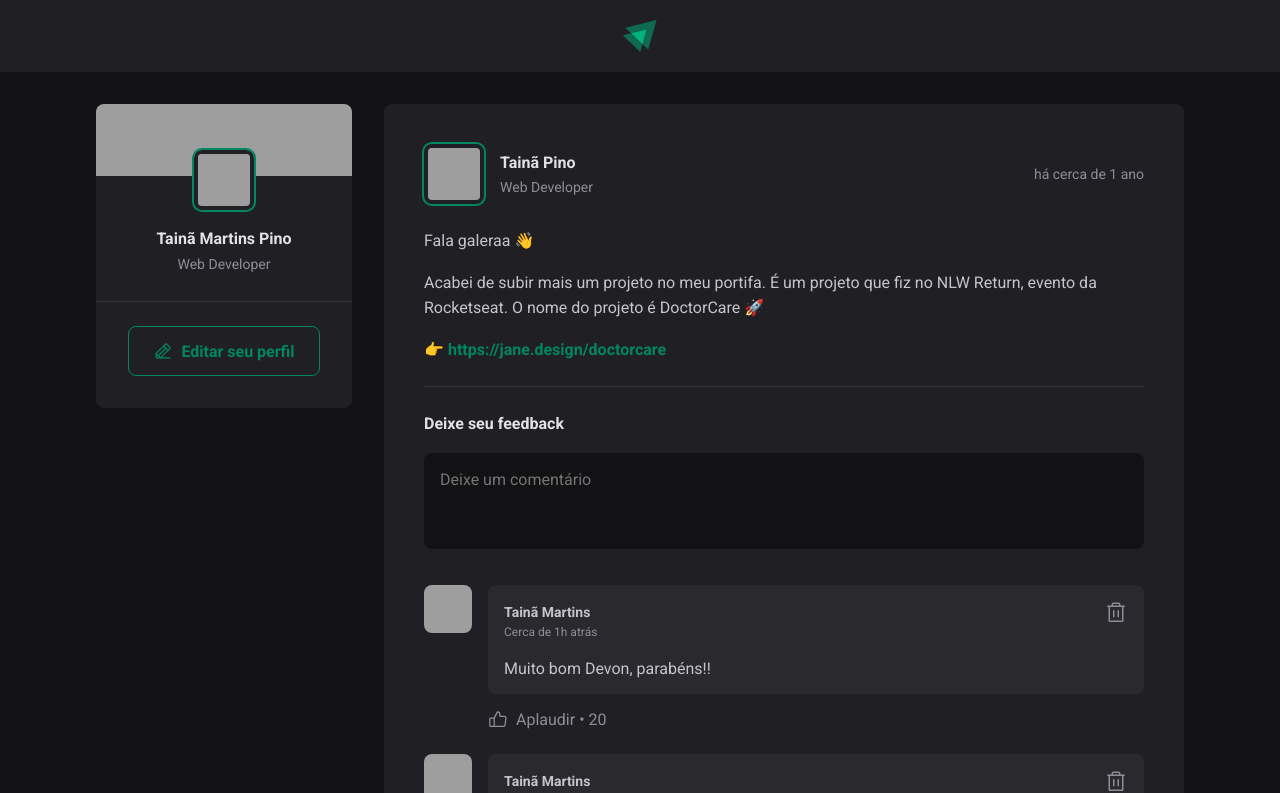
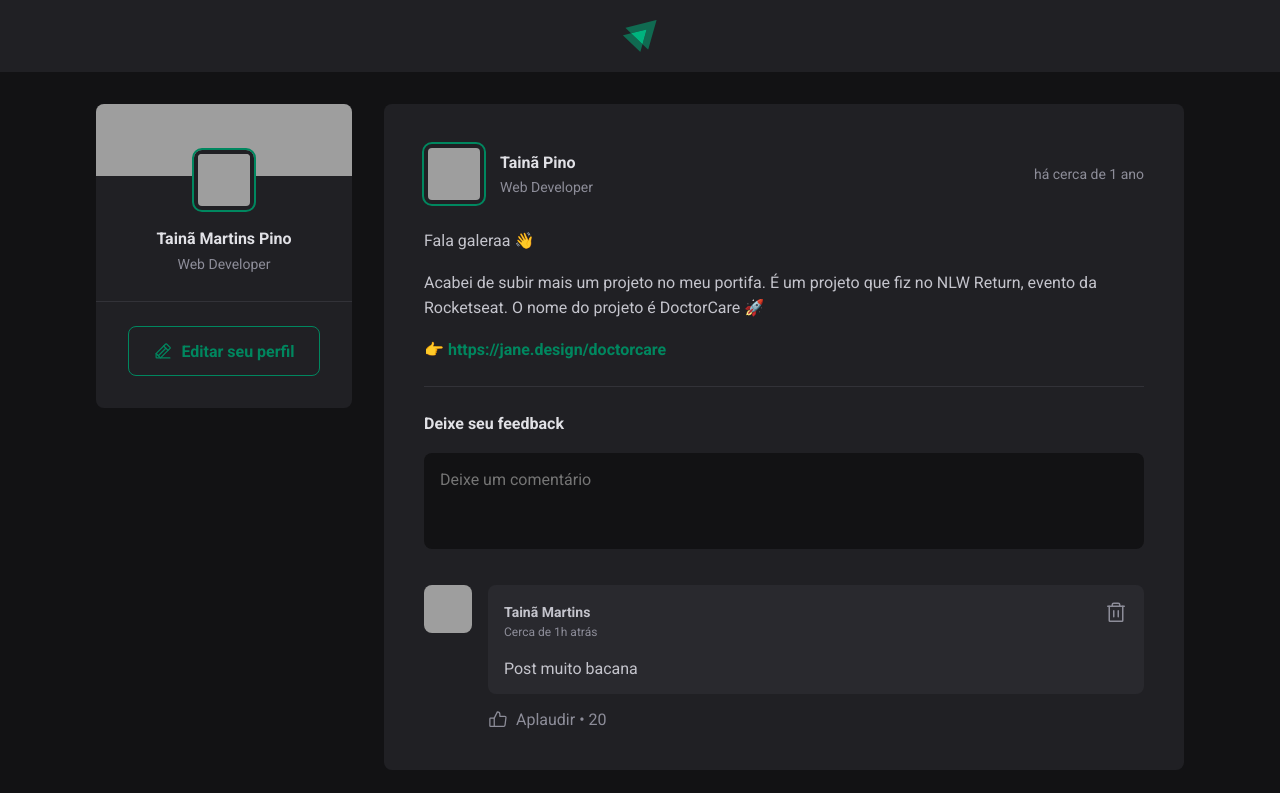
Before and after one commit to Tainmat/IG-News, a React (Vite) app: page / in a window 1280 px wide. Shown: the top 793 px of the page. Built offline with nearby package versions, Linux system fonts and the light colour scheme; grey boxes are pictures that could not be loaded.

Commit message:
fix: correcáo das Keys

```diff
--- a/src/App.jsx
+++ b/src/App.jsx
@@ -59,6 +59,7 @@ function App() {
           {posts.map(post => {
             return (
               <Post
+                key={post.id}
                 author={post.author}
                 content={post.content}
                 publishedAt={post.publishedAt}
--- a/src/Components/Comment.jsx
+++ b/src/Components/Comment.jsx
@@ -2,7 +2,7 @@ import { ThumbsUp, Trash } from 'phosphor-react';
 import { Avatar } from './Avatar';
 import styles from './Comment.module.css';
 
-export const Comment = () => {
+export const Comment = ({ content }) => {
   return (
     <div className={styles.comment}>
       <Avatar
@@ -24,7 +24,7 @@ export const Comment = () => {
               <Trash size={24} />
             </button>
           </header>
-          <p>Muito bom Devon, parabéns!!</p>
+          <p>{content}</p>
         </div>
         <footer>
           <button>
--- a/src/Components/Post.jsx
+++ b/src/Components/Post.jsx
@@ -8,7 +8,8 @@ import { useState } from 'react';
 
 export const Post = ({ author, publishedAt, content }) => {
   // Variáveis Monitoradas
-  const [comments, setComments] = useState([1, 2]);
+  const [comments, setComments] = useState(['Post muito bacana']);
+  const [newComment, setNewComment] = useState('');
 
   const publishedDateFormatted = format(
     publishedAt,
@@ -26,9 +27,12 @@ export const Post = ({ author, publishedAt, content }) => {
   function handleCreateNewComment() {
     event.preventDefault();
 
-    setComments([...comments, comments.length + 1]);
+    setComments([...comments, newComment]);
+    setNewComment('');
+  }
 
-    console.log(comments);
+  function handleNewCommentChange() {
+    setNewComment(event.target.value);
   }
 
   return (
@@ -52,12 +56,12 @@ export const Post = ({ author, publishedAt, content }) => {
       </header>
 
       <div className={styles.content}>
-        {content.map(item => {
+        {content.map((item, idx) => {
           if (item.type === 'paragraph') {
-            return <p>{item.content}</p>;
+            return <p key={idx}>{item.content}</p>;
           } else if (item.type === 'link') {
             return (
-              <p>
+              <p key={idx}>
                 <a href="">{item.content}</a>
               </p>
             );
@@ -67,7 +71,12 @@ export const Post = ({ author, publishedAt, content }) => {
 
       <form onSubmit={handleCreateNewComment} className={styles.comentForm}>
         <strong>Deixe seu feedback</strong>
-        <textarea placeholder="Deixe um comentário" />
+        <textarea
+          name="comment"
+          placeholder="Deixe um comentário"
+          onChange={handleNewCommentChange}
+          value={newComment}
+        />
 
         <footer>
           <button type="submit">Publicar</button>
@@ -75,8 +84,8 @@ export const Post = ({ author, publishedAt, content }) => {
       </form>
 
       <div className={styles.commentList}>
-        {comments.map(comment => {
-          return <Comment />;
+        {comments.map((comment, idx) => {
+          return <Comment key={idx} content={comment} />;
         })}
       </div>
     </article>
```
